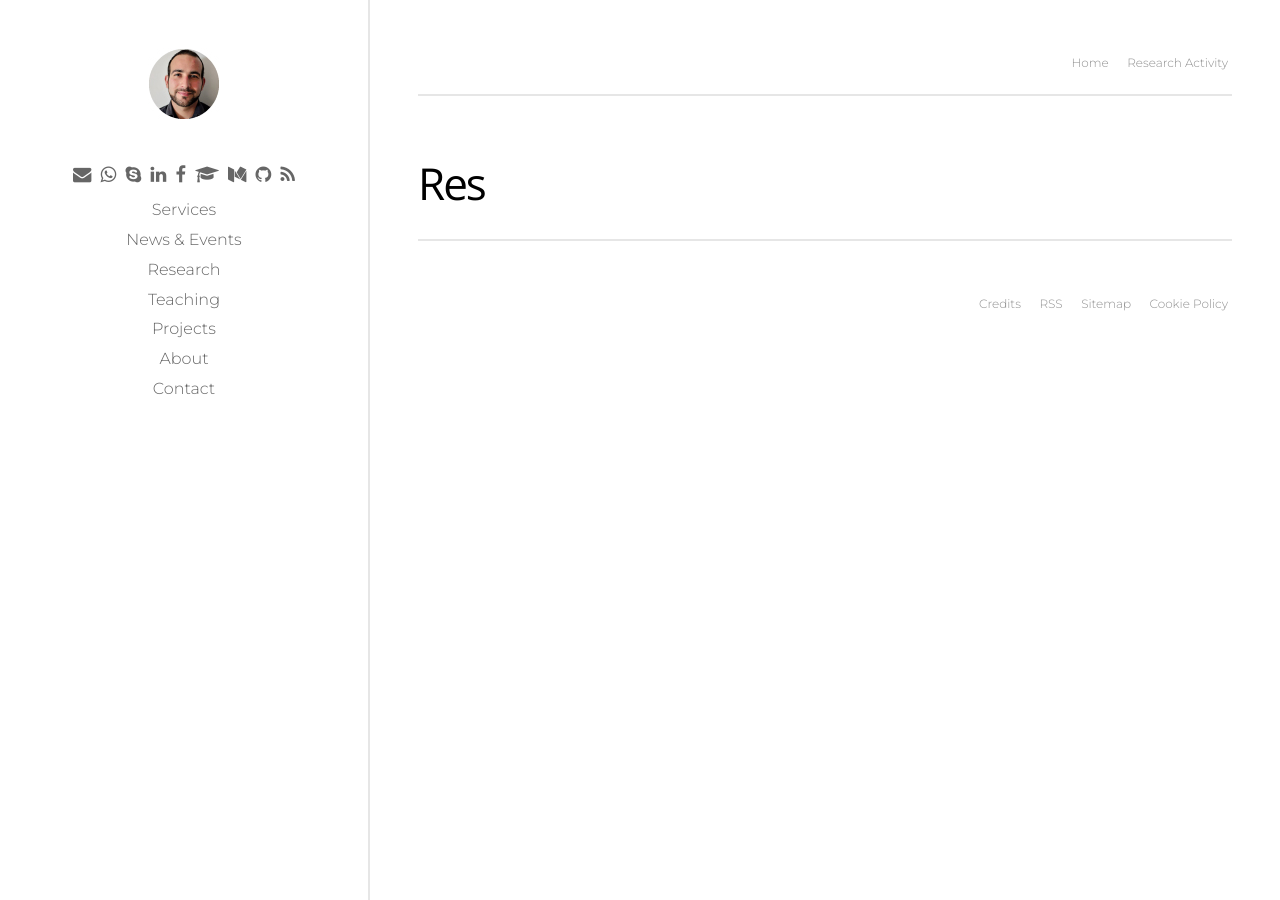
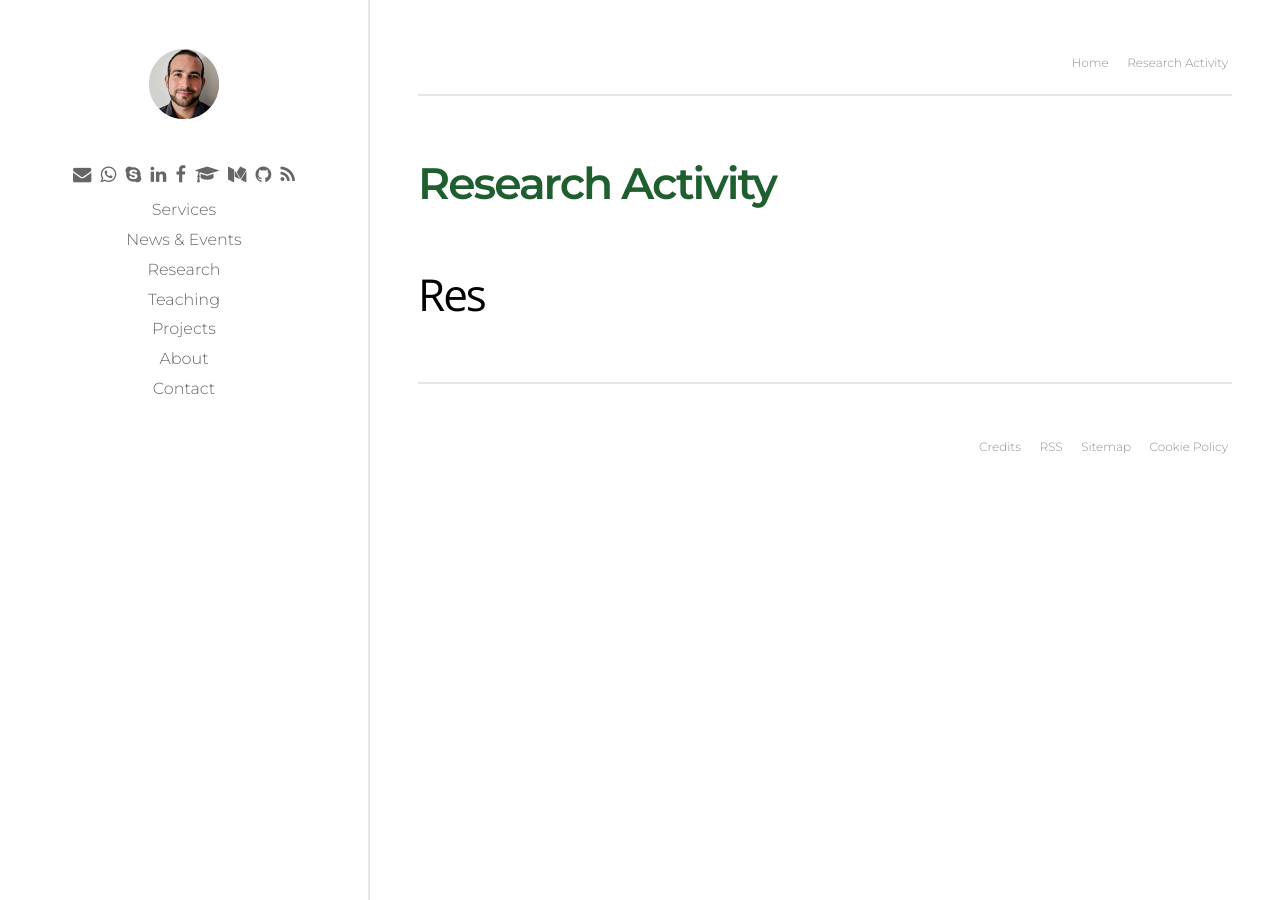
Before and after one commit to p-marco/p-marco.github.io, a Jekyll site: the page built from research.md, in a window 1280 px wide. Built offline with Jekyll 4.4.1, drawn with Linux system fonts in a browser that asks for light colours; our own code applies the rules of GitHub Pages for plain Markdown files.

Commit message:
default layout test

```diff
--- a/_includes/item.html
+++ b/_includes/item.html
@@ -9,6 +9,9 @@
 {% endif %}
 {% if page.location %}
 	{% include event.html %}
+{% endif %}
+{% if page.collection %}
+	{% include collection.html %}
 {% endif %}
 	<div class="abstract">{{ content }}</div>
 
--- a/research.md
+++ b/research.md
@@ -1,8 +1,7 @@
 ---
 title: Research Activity
 collection: research
+template: item
 ---
 
 # Res
-
-{% include collection.html %}
```
